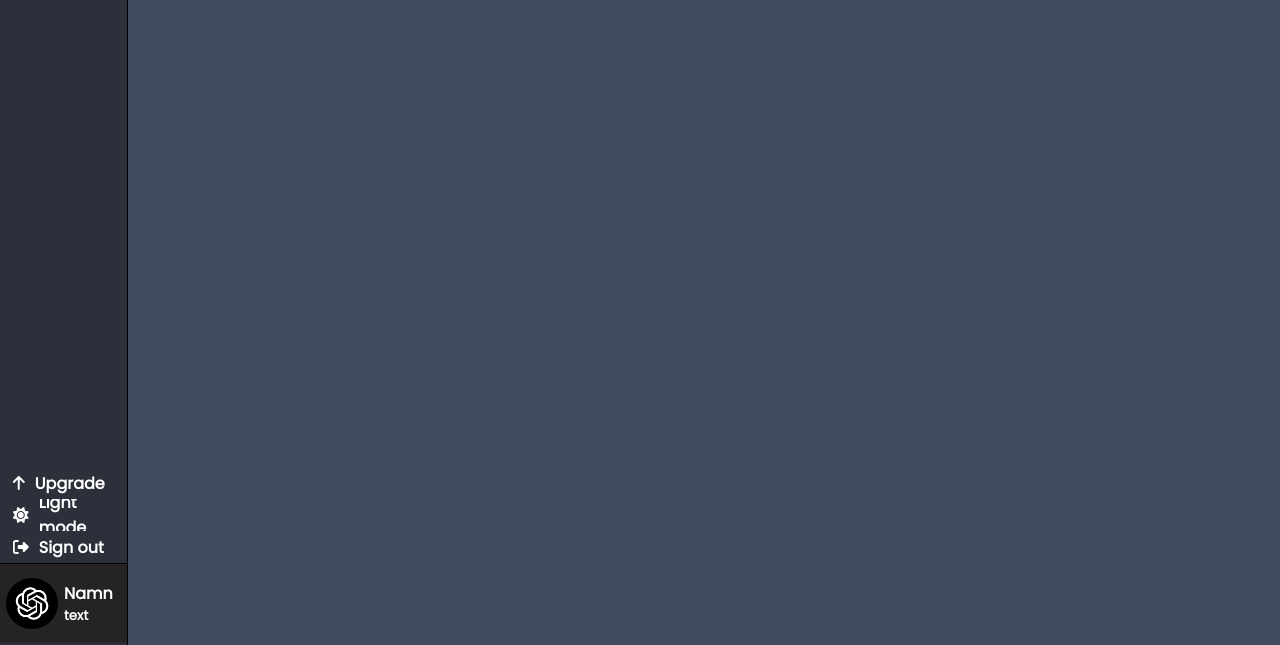
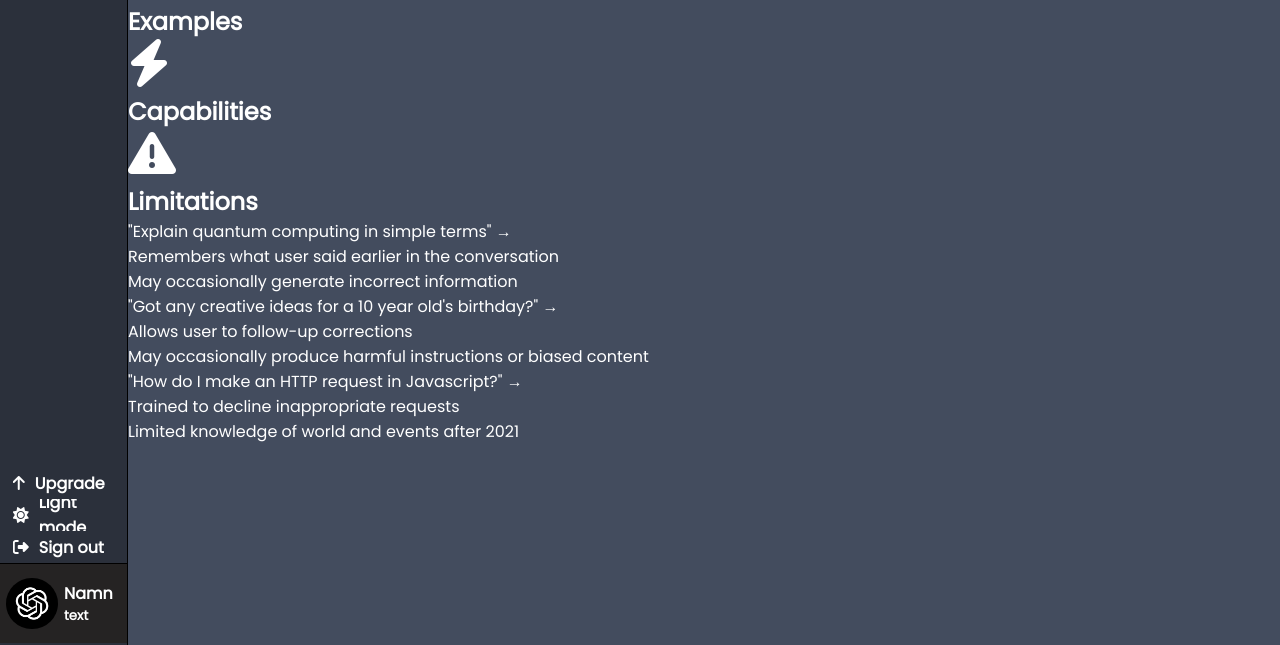
Before and after one commit to Wic47/Site, a plain HTML site: page index.html in a window 1280 px wide. Shown: the part 155-800 px from the top of the page. Drawn offline with Linux system fonts and the light colour scheme.

Commit message:
Update index.html

```diff
--- a/index.html
+++ b/index.html
@@ -60,8 +60,37 @@
             <i id="collapse2" class="fa-solid fa-chevron-right"></i>
         </div>
     </div>
+    <div class="main-container">
+        <div class="container-container">
+            <h1>Chad GPT</h1>
+            <div class="icons">
+                <div>
+                    <i class="fa-solid fa-sun fa-3x icon"></i>
+                    <h2>Examples</h2>
+                </div>
+                <div>
+                    <i class="fa-solid fa-bolt fa-3x icon"></i>
+                    <h2>Capabilities</h2>
+                </div>
+                <div>
+                    <i class="fa-solid fa-triangle-exclamation fa-3x icon"></i>
+                    <h2>Limitations</h2>
+                </div>
+            </div>
+            <div class="info-container">
+                <div class="info example">"Explain quantum computing in simple terms" →</div>
+                <div class="info ">Remembers what user said earlier in the conversation</div>
+                <div class="info ">May occasionally generate incorrect information</div>
+                <div class="info example">"Got any creative ideas for a 10 year old's birthday?" →</div>
+                <div class="info">Allows user to follow-up corrections</div>
+                <div class="info">May occasionally produce harmful instructions or biased content</div>
+                <div class="info example">"How do I make an HTTP request in Javascript?" →</div>
+                <div class="info">Trained to decline inappropriate requests</div>
+                <div class="info">Limited knowledge of world and events after 2021</div>
+            </div>
+        </div>
+    </div>
 </div>
-<div class="text"></div>
 <script src="app.js"></script>
 </body>
 </html>
```
